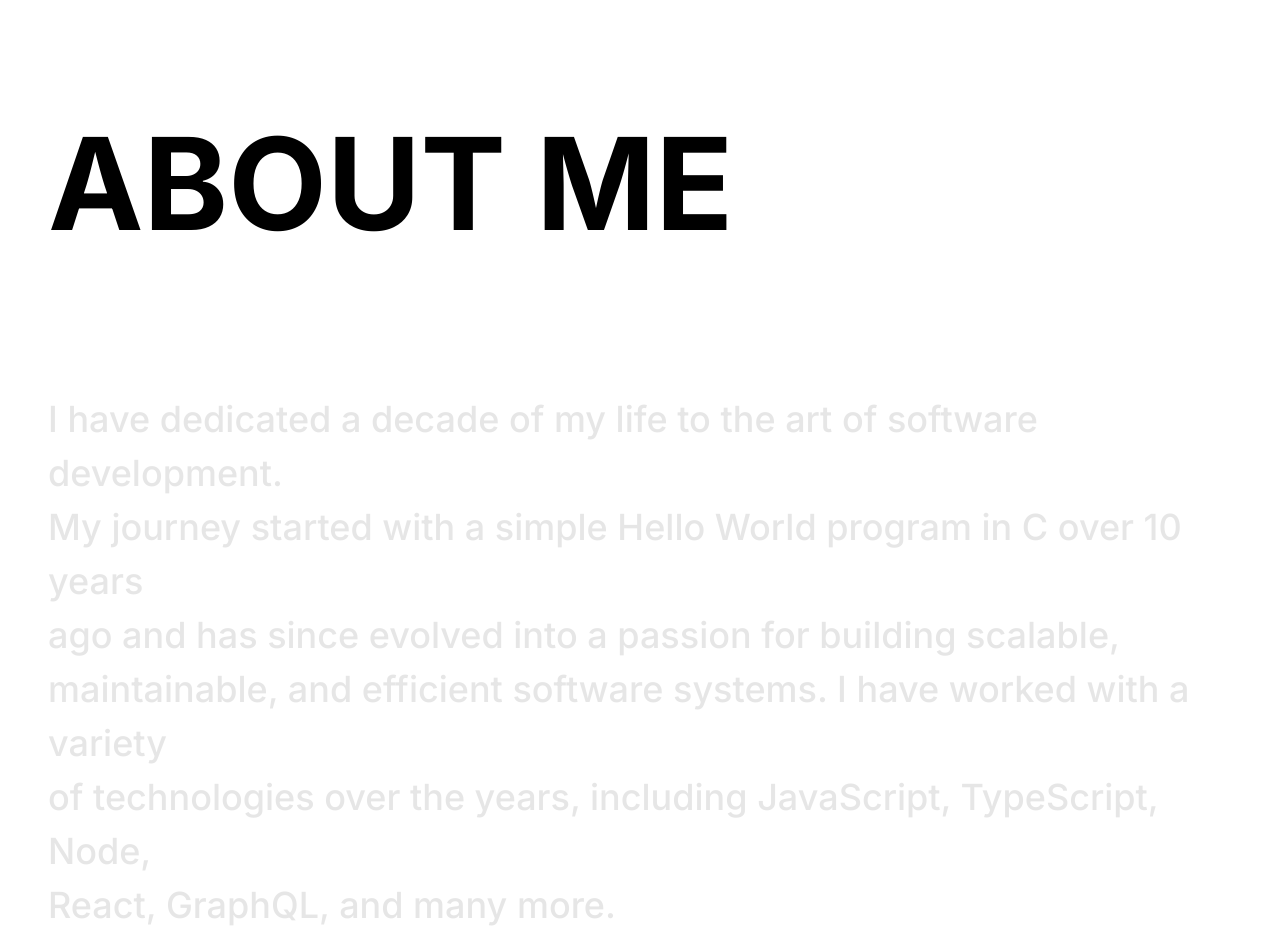
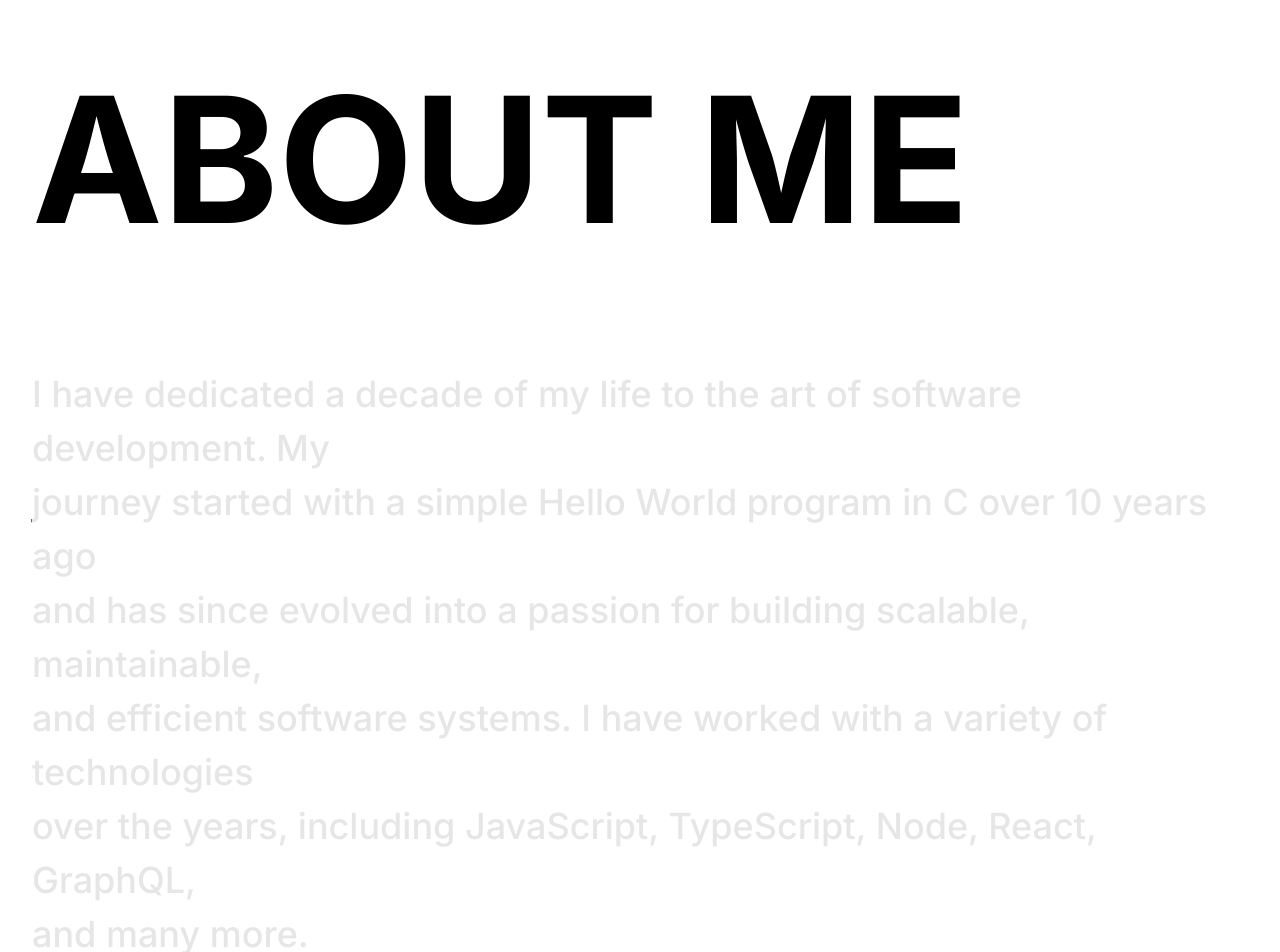
Before and after one commit to salhotra/salhotra.github.io, a Next.js app: page /salhotra.github.io/ in a window 1280 px wide. Shown: the part 920-1872 px from the top of the page. Built offline with nearby package versions, Linux system fonts and the light colour scheme; a web font is replaced by a local one.

Commit message:
Consistent spacing in about section

```diff
--- a/src/app/components/About.tsx
+++ b/src/app/components/About.tsx
@@ -6,6 +6,24 @@ import {
   useScroll,
   useTransform,
 } from "framer-motion";
+import { HeaderHeightPx } from "./Header";
+import { MobileWidthPx } from "../constants";
+
+const aboutMe: string[] = [
+  `I have dedicated a decade of my life to the art of software development.
+  My journey started with a simple Hello World program in C over 10 years
+  ago and has since evolved into a passion for building scalable,
+  maintainable, and efficient software systems. I have worked with a
+  variety of technologies over the years, including JavaScript,
+  TypeScript, Node, React, GraphQL, and many more.`,
+
+  `I have experience
+  building web applications, APIs, and testing, as well as working with
+  databases and cloud services. I have built and maintained 15+ projects
+  in my career, including 8 mobile applications and 9 web applications in
+  a professional capacity. I have also built some personal projects,
+  albeit smaller in scale and experimental in nature.`,
+];
 
 const useContainerSize = (ref: React.RefObject<HTMLDivElement>) => {
   const [containerWidth, setContainerWidth] = useState(0);
@@ -108,20 +126,10 @@ function MaskedText({ text }: { text: string }) {
   }, [text, containerWidth]);
 
   return (
-    <div
-      ref={containerRef}
-      className="w-full"
-      style={{
-        boxSizing: "border-box",
-      }}
-    >
+    <div ref={containerRef} className="w-full box-border">
       <div
         ref={testElementRef}
-        style={{
-          position: "absolute",
-          visibility: "hidden",
-          whiteSpace: "nowrap",
-        }}
+        className="absolute whitespace-nowrap invisible"
       />
       {lines.map((line, index) => (
         <TextLine
@@ -173,36 +181,32 @@ function TextLine({
 }
 
 function About() {
+  const textWrapperRef = useRef<HTMLDivElement | null>(null);
+  const windowSize = useWindowSize();
+  const headingVerticalMargin =
+    windowSize.width > MobileWidthPx ? windowSize.height * 0.15 : 32;
+
   return (
-    <div className="flex flex-col w-full h-full md:px-12 px-4">
+    <div className="flex flex-col w-full h-full">
       <h1
-        className={"md:text-8xl font-bold md:my-12 my-4"}
+        className="md:text-8xl font-bold md:mx-8 mx-4"
         style={{
-          fontSize: "min(10vw, 12em)",
+          fontSize: "min(15vw, 175px)",
+          marginTop: headingVerticalMargin + HeaderHeightPx,
+          marginBottom: headingVerticalMargin,
         }}
       >
         ABOUT ME
       </h1>
-      <div className="text-4xl md:mt-24 mt-6 leading-normal font-medium">
-        <MaskedText
-          text={`I have dedicated a decade of my life to the art of software development.
-          My journey started with a simple Hello World program in C over 10 years
-          ago and has since evolved into a passion for building scalable,
-          maintainable, and efficient software systems. I have worked with a
-          variety of technologies over the years, including JavaScript,
-          TypeScript, Node, React, GraphQL, and many more.`}
-        />
-
-        <br />
-
-        <MaskedText
-          text={`I have experience
-          building web applications, APIs, and testing, as well as working with
-          databases and cloud services. I have built and maintained 15+ projects
-          in my career, including 8 mobile applications and 9 web applications in
-          a professional capacity. I have also built some personal projects,
-          albeit smaller in scale and experimental in nature.`}
-        />
+      <div ref={textWrapperRef}>
+        <div className="text-4xl leading-normal font-medium md:mx-8 mx-4">
+          {aboutMe.map((text, index) => (
+            <>
+              <MaskedText key={index} text={text} />
+              {index < aboutMe.length - 1 && <br />}
+            </>
+          ))}
+        </div>
       </div>
     </div>
   );
--- a/src/app/components/Header.tsx
+++ b/src/app/components/Header.tsx
@@ -8,6 +8,9 @@ import {
 } from "framer-motion";
 import Link from "next/link";
 import usePageHeight from "../hooks/usePageHeight";
+
+export const HeaderHeightPx = 72;
+const ResumeFileName = "Nishant Salhotra - Software Engineer - Resume.pdf";
 
 const Theme = {
   light: {
@@ -24,7 +27,74 @@ const Theme = {
   },
 };
 
-function Button({
+function scrollToSection(sectionRef: React.RefObject<HTMLDivElement | null>) {
+  if (sectionRef.current) {
+    const topOffset = sectionRef.current.offsetTop;
+    window.scrollTo({ top: topOffset - 160, behavior: "smooth" });
+  } else {
+    alert("Section not found");
+  }
+}
+
+/**
+ * ----------------------------------------
+ * HeaderLink Component
+ * ----------------------------------------
+ */
+
+function HeaderLink({
+  href,
+  onClick,
+  children,
+}: {
+  href: string;
+  children: string;
+  onClick?: (e: React.MouseEvent<HTMLAnchorElement>) => void;
+}) {
+  const animationControls = useAnimation();
+
+  const handleMouseEnter = () => {
+    animationControls.start({ width: "100%" });
+  };
+
+  const handleMouseLeave = () => {
+    animationControls.start({ width: 0 });
+  };
+
+  const handleClick = (e: React.MouseEvent<HTMLAnchorElement>) => {
+    if (onClick) {
+      onClick(e);
+    }
+    animationControls.stop();
+  };
+
+  return (
+    <Link
+      href={href}
+      className="relative top-2"
+      onClick={handleClick}
+      onMouseEnter={handleMouseEnter}
+      onMouseLeave={handleMouseLeave}
+    >
+      {children}
+
+      <motion.div
+        className="h-[1px] bg-white absolute left-0 right-0 bottom-0 top-7 bg-gradient-to-r from-orange-500 to-purple-500"
+        initial={{ width: 0 }}
+        animate={animationControls}
+        transition={{ duration: 0.4 }}
+      />
+    </Link>
+  );
+}
+
+/**
+ * ----------------------------------------
+ * HeaderButton Component
+ * ----------------------------------------
+ */
+
+function HeaderButton({
   children,
   onClick,
   textColor,
@@ -49,45 +119,6 @@ function Button({
         </motion.div>
       </div>
     </button>
-  );
-}
-
-function HeaderLink({
-  href,
-  onClick,
-  children,
-}: {
-  href: string;
-  children: string;
-  onClick?: (e: React.MouseEvent<HTMLAnchorElement>) => void;
-}) {
-  const animationControls = useAnimation();
-
-  const handleMouseEnter = () => {
-    animationControls.start({ width: "100%" });
-  };
-
-  const handleMouseLeave = () => {
-    animationControls.start({ width: 0 });
-  };
-
-  return (
-    <Link
-      href={href}
-      onClick={onClick}
-      className="relative top-2"
-      onMouseEnter={handleMouseEnter}
-      onMouseLeave={handleMouseLeave}
-    >
-      {children}
-
-      <motion.div
-        className="h-[1px] bg-white absolute left-0 right-0 bottom-0 top-7 bg-gradient-to-r from-orange-500 to-purple-500"
-        initial={{ width: 0 }}
-        animate={animationControls}
-        transition={{ duration: 0.4 }}
-      />
-    </Link>
   );
 }
 
@@ -145,38 +176,24 @@ function Header({
 
   const handleClickAboutLink = (e: React.MouseEvent<HTMLAnchorElement>) => {
     e.preventDefault();
-    if (aboutSectionRef.current) {
-      const topOffset = aboutSectionRef.current.offsetTop;
-      window.scrollTo({ top: topOffset - 160, behavior: "smooth" });
-    } else {
-      alert("About section not found");
-    }
+    scrollToSection(aboutSectionRef);
   };
 
   const handleClickContactLink = (e: React.MouseEvent<HTMLAnchorElement>) => {
     e.preventDefault();
-    if (contactSectionRef.current) {
-      const topOffset = contactSectionRef.current.offsetTop;
-      window.scrollTo({ top: topOffset - 160, behavior: "smooth" });
-    } else {
-      alert("Contact section not found");
-    }
+    scrollToSection(contactSectionRef);
   };
 
   const handleResumeButtonClick = () => {
-    console.log("Resume button clicked", {
-      link: "/Nishant Salhotra - Software Engineer - Resume.pdf",
-    });
-    window.open("/Nishant Salhotra - Software Engineer - Resume.pdf", "_blank");
+    window.open(`/${ResumeFileName}`, "_blank");
   };
 
   return (
     <motion.header
       className={clsx(
-        "z-10 fixed left-0 right-0 flex justify-between items-center md:px-8 px-4 bg-transparent text-white w-full",
-        `h-[72px]`
+        "z-10 fixed left-0 right-0 flex justify-between items-center md:px-8 px-4 bg-transparent text-white w-full"
       )}
-      style={{ backgroundColor, color: textColor }}
+      style={{ backgroundColor, color: textColor, height: HeaderHeightPx }}
       initial={{ backgroundColor: "transparent", color: "white" }}
     >
       <nav className="flex flex-1">
@@ -191,24 +208,22 @@ function Header({
           </div>
 
           <div className="flex">
-            <Button
+            <HeaderButton
               textColor={buttonTextColor}
               backgroundColor={buttonBackgroundColor}
               onClick={handleResumeButtonClick}
             >
               Check Out My Resume!
-            </Button>
+            </HeaderButton>
           </div>
         </div>
       </nav>
 
       {/* Header bottom line */}
       <motion.div
-        className={clsx(
-          "h-[1px] bg-spaceblack absolute left-4 right-4",
-          `top-[72px]`
-        )}
-        style={{ y: headerBottomTranslateY }}
+        className={clsx("h-[1px] bg-spaceblack absolute left-4 right-4")}
+        style={{ y: headerBottomTranslateY, top: HeaderHeightPx }}
+        // High initial value to hide the line initially
         initial={{ y: -10000 }}
       />
     </motion.header>
--- /dev/null
+++ b/src/app/constants.ts
@@ -0,0 +1 @@
+export const MobileWidthPx = 768;
--- a/src/app/page.tsx
+++ b/src/app/page.tsx
@@ -5,7 +5,7 @@ import { kiMedium } from "./fonts";
 import Stars from "./components/Stars";
 import TypedText from "./components/TypedText";
 import About from "./components/About";
-import { Suspense, useRef } from "react";
+import { useRef } from "react";
 import Header from "./components/Header";
 import Contact from "./components/Contact";
 
@@ -25,9 +25,7 @@ export default function Home(): JSX.Element {
         ref={firstSectionRef}
         className="w-full h-[100vh] relative bg-spaceblack"
       >
-        <Suspense fallback={<span>Loading...</span>}>
-          <Stars />
-        </Suspense>
+        <Stars />
         <div className="absolute top-0 left-0 right-0 bottom-0 flex justify-center items-center">
           <h1
             className={clsx(
@@ -43,7 +41,7 @@ export default function Home(): JSX.Element {
           </h1>
         </div>
       </section>
-      <section className="w-full mt-48 bg-white" ref={aboutSectionRef}>
+      <section className="w-full bg-white" ref={aboutSectionRef}>
         <About />
       </section>
       <section className="w-full h-96 pt-24 bg-white" ref={contactSectionRef}>
```
